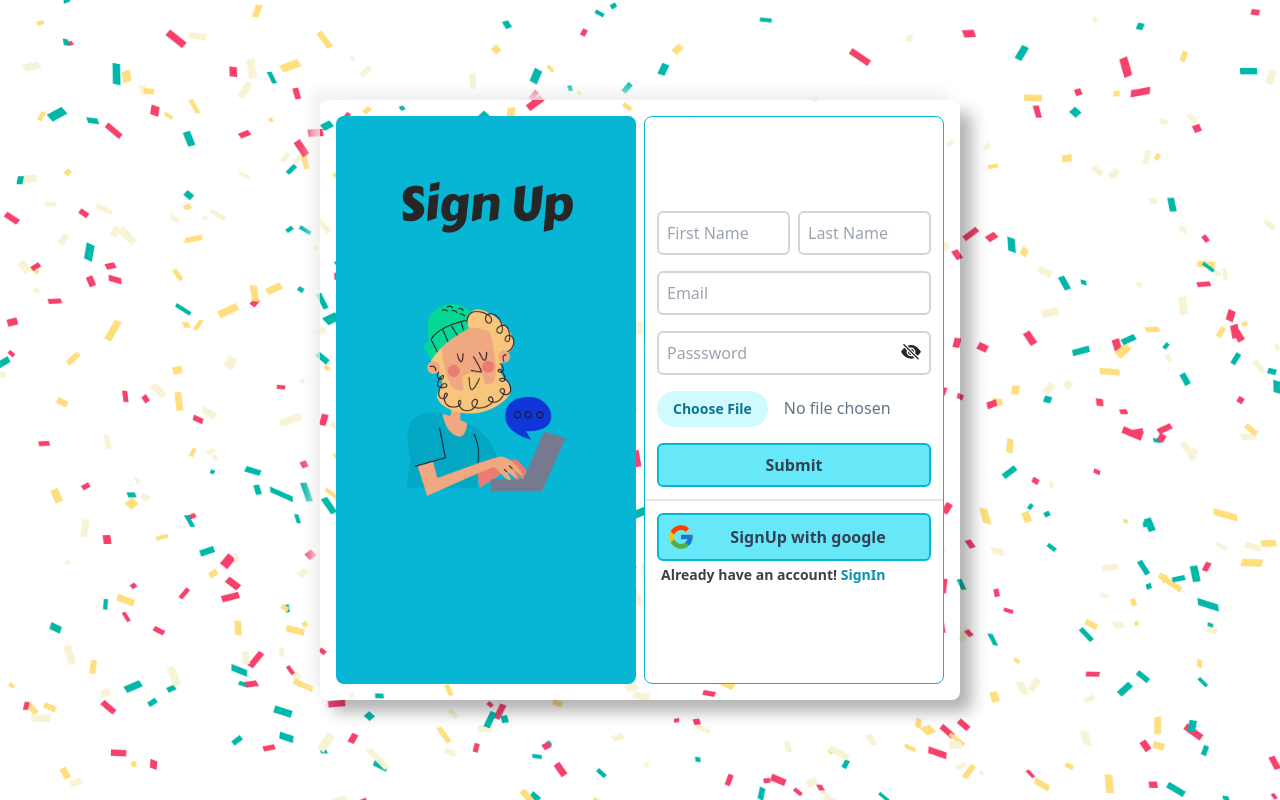
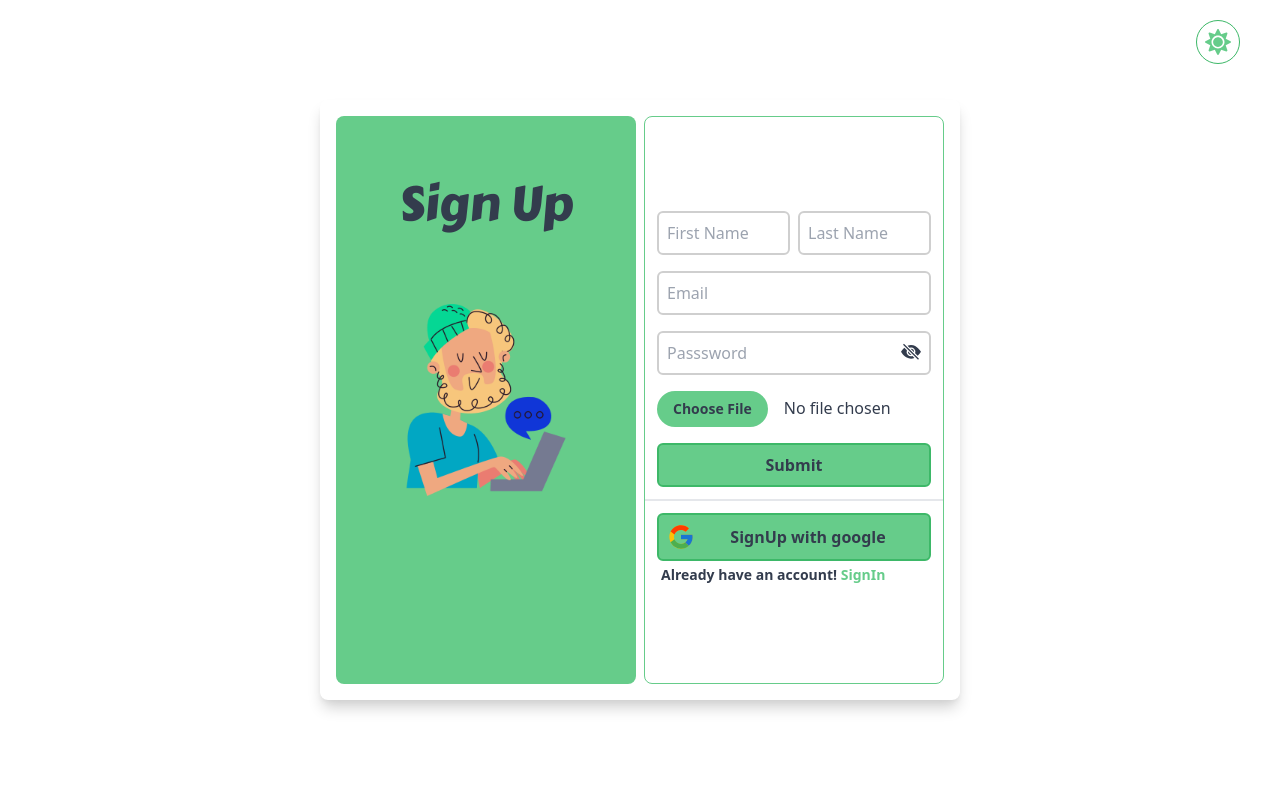
Before and after one commit to Rohit22-dev/ChatApp, a React (Vite) app: page /signup in a window 1280 px wide. Built offline with nearby package versions, Linux system fonts and the light colour scheme; what imagekitio-react would draw is missing.

Commit message:
add dark mode toggle in all screens

```diff
--- a/src/Screens/Home.jsx
+++ b/src/Screens/Home.jsx
@@ -1,4 +1,5 @@
 import { useEffect, useState } from "react";
+import { useSelector } from "react-redux";
 import { useMediaQuery } from "react-responsive";
 import Chat from "../components/Chat";
 import Input from "../components/Input";
@@ -7,6 +8,7 @@ import Sidebar from "../components/Sidebar";
 
 const Home = () => {
   const [sideBarToggle, setSideBarToggle] = useState(false);
+  const mode = useSelector((state) => state.mode);
   const isLargeScreen = useMediaQuery({
     query: "(min-width: 1024px)",
   });
@@ -18,7 +20,10 @@ const Home = () => {
     }
   }, [isLargeScreen]);
   return (
-    <div className="flex flex-col bg-base-300 h-screen">
+    <div
+      className="flex flex-col h-screen"
+      data-theme={mode === "light" ? "emerald" : "dark"}
+    >
       <Navbar
         setSideBarToggle={setSideBarToggle}
         sideBarToggle={sideBarToggle}
--- a/src/Screens/SignIn.jsx
+++ b/src/Screens/SignIn.jsx
@@ -11,8 +11,9 @@ import { BsFillEyeSlashFill } from "react-icons/bs";
 import { useState } from "react";
 import chatting from "../assets/chatting.png";
 import { useDispatch, useSelector } from "react-redux";
-import { setUser } from "../store";
+import { setMode, setUser } from "../store";
 import pattern from "../assets/pattern2.png";
+import { FaMoon, FaSun } from "react-icons/fa";
 
 const SignIn = () => {
   const [email, setEmail] = useState("");
@@ -20,6 +21,7 @@ const SignIn = () => {
   const [password, setPassword] = useState("");
   const [loading, setLoading] = useState(false);
   const navigate = useNavigate();
+  const mode = useSelector((state) => state.mode);
   const dispatch = useDispatch();
 
   const signInClicked = async () => {
@@ -63,12 +65,36 @@ const SignIn = () => {
       });
   };
 
+  const handleClick = () => {
+    dispatch(setMode());
+  };
+
   return (
-    <div className="grid h-screen w-screen place-items-center bg-neutral-100 relative">
-      <img src={pattern} className="h-full w-full absolute object-fill" />
-      <div className="z-10 grid grid-cols-1 grid-rows-2 md:grid-cols-2 md:grid-rows-1 lg:w-1/2 w-3/4 h-3/4 bg-clip-content rounded-lg neu p-4 gap-2">
-        <div className="bg-orange-500 rounded-lg flex justify-center gap-4 md:grid place-items-center relative">
-          <p className="font-display text-5xl text-neutral-800 md:absolute top-16">
+    <div
+      className="grid h-screen w-screen place-items-center bg-base-100 relative "
+      data-theme={mode === "light" ? "acid" : "dark"}
+    >
+      {/* <img src={pattern} className="h-full w-full absolute object-fill" /> */}
+
+      <div className="absolute top-5 right-10 border border-secondary-focus rounded-full p-2 cursor-pointer">
+        {mode === "light" ? (
+          <FaSun
+            className="text-secondary"
+            onClick={() => handleClick()}
+            size={26}
+          />
+        ) : (
+          <FaMoon
+            className="text-secondary"
+            onClick={() => handleClick()}
+            size={26}
+          />
+        )}
+      </div>
+
+      <div className="z-10 grid grid-cols-1 grid-rows-2 md:grid-cols-2 md:grid-rows-1 lg:w-1/2 w-3/4 h-3/4 bg-clip-content rounded-lg shadow-lg shadow-base-300 p-4 gap-2">
+        <div className="bg-secondary rounded-lg flex justify-center gap-4 md:grid place-items-center relative">
+          <p className="font-display text-5xl text-base-content md:absolute top-16">
             Sign In
           </p>
           <img
@@ -78,16 +104,16 @@ const SignIn = () => {
           />
         </div>
 
-        <div className="flex flex-col justify-center bg-white rounded-lg border border-orange-500 divide-y-2">
+        <div className="flex flex-col justify-center bg-base-100 rounded-lg border border-secondary divide-y-2">
           <div
             // onSubmit={() => handleFormSubmit()}
-            className="p-3 flex flex-col gap-4 text-black"
+            className="p-3 flex flex-col gap-4 text-base-content"
           >
             <input
               placeholder="Email"
               type="email"
               onChange={(e) => setEmail(e.target.value)}
-              className="border-2 border-neutral-300 rounded-md p-2 focus:border-orange-500 outline-none caret-orange-500"
+              className="border-2 border-base-300 rounded-md p-2 focus:border-secondary outline-none caret-secondary"
             />
             <div className="relative">
               <input
@@ -95,10 +121,10 @@ const SignIn = () => {
                 type={seePSW ? "password" : "text"}
                 value={password}
                 onChange={(e) => setPassword(e.target.value)}
-                className="border-2 w-full border-neutral-300 rounded-md p-2 focus:border-cyan-500 outline-none caret-cyan-500"
+                className="border-2 w-full border-base-300 rounded-md p-2 focus:border-secondary outline-none caret-secondary"
               />
               <div
-                className="absolute right-3 top-0 translate-y-[80%] cursor-pointer scale-125 text-neutral-800"
+                className="absolute right-3 top-0 translate-y-[80%] cursor-pointer scale-125 text-base-content"
                 onClick={() => setSeePSW(!seePSW)}
               >
                 {seePSW ? <BsFillEyeSlashFill /> : <BsFillEyeFill />}
@@ -106,33 +132,37 @@ const SignIn = () => {
             </div>
 
             {/* <Button
-              color="orange"
-              value="Submit"
+              color="
+              secondary="Submit"
               onClick={() => handleFormSubmit()}
             /> */}
             <button
-              className="bg-orange-300 rounded-md p-2 border-2 border-orange-500 text-slate-700 text-md font-bold"
+              className="bg-secondary rounded-md p-2 border-2 border-secondary-focus text-base-content text-md font-bold"
               onClick={() => handleFormSubmit()}
             >
               Submit
             </button>
-            {loading && <span className="text-sm font-semibold" >Loading data. Please wait...</span> }
+            {loading && (
+              <span className="text-sm font-semibold">
+                Loading data. Please wait...
+              </span>
+            )}
           </div>
 
           <div className="p-3 flex flex-col">
             <button
-              className="bg-orange-300 rounded-md p-2 border-2 border-orange-500 flex justify-between items-center"
+              className="bg-secondary rounded-md p-2 border-2 border-secondary-focus flex justify-between items-center"
               onClick={() => signInClicked()}
             >
               <FcGoogle size={28} />
-              <p className="text-slate-700 text-md font-bold flex-1">
+              <p className="text-base-content text-md font-bold flex-1">
                 SignIn with google
               </p>{" "}
             </button>
-            <p className="text-sm font-semibold m-1 text-neutral-700">
+            <p className="text-sm font-semibold m-1 text-base-content">
               Don't have an account!{" "}
               <span
-                className="text-orange-600 cursor-pointer"
+                className="text-secondary cursor-pointer"
                 onClick={() => navigate("/signup")}
               >
                 SignUp
--- a/src/Screens/SignUp.jsx
+++ b/src/Screens/SignUp.jsx
@@ -13,10 +13,11 @@ import { BsFillEyeFill } from "react-icons/bs";
 import { BsFillEyeSlashFill } from "react-icons/bs";
 import { useEffect, useState } from "react";
 import chatting from "../assets/chatting_2.png";
-import { useDispatch } from "react-redux";
-import { setUser } from "../store";
+import { useDispatch, useSelector } from "react-redux";
+import { setMode, setUser } from "../store";
 import pattern from "../assets/pattern2.png";
 import { doc, setDoc } from "firebase/firestore";
+import { FaMoon, FaSun } from "react-icons/fa";
 
 const SignUp = () => {
   const dispatch = useDispatch();
@@ -27,6 +28,7 @@ const SignUp = () => {
   const [image, setImage] = useState(null);
   const [seePSW, setSeePSW] = useState(true);
   const navigate = useNavigate();
+  const mode = useSelector((state) => state.mode);
 
   const handleImageChange = (e) => {
     if (e.target.files[0]) {
@@ -179,12 +181,36 @@ const SignUp = () => {
     }
   };
 
+  const handleClick = () => {
+    dispatch(setMode());
+  };
+
   return (
-    <div className="grid h-screen w-screen place-items-center bg-neutral-100 ">
-      <img src={pattern} className="h-full w-full absolute object-fill" />
-      <div className="z-10 grid grid-cols-1 grid-rows-2 md:grid-cols-2 md:grid-rows-1 lg:w-1/2 w-3/4 min-h-[75%] bg-clip-content rounded-lg neu p-4 gap-2">
-        <div className="bg-cyan-500 rounded-lg flex justify-center gap-4 md:grid place-items-center relative">
-          <p className="font-display text-5xl text-neutral-800 md:absolute top-16">
+    <div
+      className="grid h-screen w-screen place-items-center bg-base-100 "
+      data-theme={mode === "light" ? "emerald" : "dark"}
+    >
+      {/* <img src={pattern} className="h-full w-full absolute object-fill" /> */}
+
+      <div className="absolute top-5 right-10 border border-primary-focus rounded-full p-2 cursor-pointer">
+        {mode === "light" ? (
+          <FaSun
+            className="text-primary"
+            onClick={() => handleClick()}
+            size={26}
+          />
+        ) : (
+          <FaMoon
+            className="text-primary"
+            onClick={() => handleClick()}
+            size={26}
+          />
+        )}
+      </div>
+
+      <div className="z-10 grid grid-cols-1 grid-rows-2 md:grid-cols-2 md:grid-rows-1 lg:w-1/2 w-3/4 min-h-[75%] bg-clip-content rounded-lg shadow-lg shadow-base-300 p-4 gap-2">
+        <div className="bg-primary rounded-lg flex justify-center gap-4 md:grid place-items-center relative">
+          <p className="font-display text-5xl text-base-content md:absolute top-16">
             Sign Up
           </p>
           <img
@@ -193,8 +219,8 @@ const SignUp = () => {
             className="h-48 object-cover z-10 hidden sm:block"
           />
         </div>
-        <div className="flex flex-col justify-center bg-white rounded-lg border border-cyan-500 divide-y-2">
-          <div className="p-3 flex flex-col gap-4 text-black">
+        <div className="flex flex-col justify-center bg-base-100 rounded-lg border border-primary divide-y-2">
+          <div className="p-3 flex flex-col gap-4 text-base-content">
             <div className="grid grid-cols-2 gap-2">
               <input
                 placeholder="First Name"
@@ -202,20 +228,20 @@ const SignUp = () => {
                 onChange={(e) =>
                   setName({ ...name, firstName: e.target.value })
                 }
-                className="border-2 border-neutral-300 rounded-md p-2 focus:border-cyan-500 outline-none caret-cyan-500 "
+                className="border-2 border-base-300 rounded-md p-2 focus:border-primary outline-none caret-primary "
               />
               <input
                 placeholder="Last Name"
                 type="text"
                 onChange={(e) => setName({ ...name, lastName: e.target.value })}
-                className="border-2 border-neutral-300 rounded-md p-2 focus:border-cyan-500 outline-none caret-cyan-500 "
+                className="border-2 border-base-300 rounded-md p-2 focus:border-primary outline-none caret-primary "
               />
             </div>
             <input
               placeholder="Email"
               type="email"
               onChange={(e) => setEmail(e.target.value)}
-              className="border-2 border-neutral-300 rounded-md p-2 focus:border-cyan-500 outline-none caret-cyan-500"
+              className="border-2 border-base-300 rounded-md p-2 focus:border-primary outline-none caret-primary"
             />
             <div className="relative">
               <input
@@ -223,10 +249,10 @@ const SignUp = () => {
                 type={seePSW ? "password" : "text"}
                 value={password}
                 onChange={(e) => setPassword(e.target.value)}
-                className="border-2 w-full border-neutral-300 rounded-md p-2 focus:border-cyan-500 outline-none caret-cyan-500"
+                className="border-2 w-full border-base-300 rounded-md p-2 focus:border-primary outline-none caret-primary"
               />
               <div
-                className="absolute right-3 top-0 translate-y-[80%] cursor-pointer scale-125 text-neutral-800"
+                className="absolute right-3 top-0 translate-y-[80%] cursor-pointer scale-125 text-base-content"
                 onClick={() => setSeePSW(!seePSW)}
               >
                 {seePSW ? <BsFillEyeSlashFill /> : <BsFillEyeFill />}
@@ -237,19 +263,19 @@ const SignUp = () => {
               required
               onChange={handleImageChange}
               accept="image/png, image/jpeg, image/webp, image/jpg"
-              className="block w-full text-md text-slate-500 file:cursor-pointer
+              className="block w-full text-md text-base-content file:cursor-pointer
               file:mr-4 file:py-2 file:px-4
               file:rounded-full file:border-0
               file:text-sm file:font-semibold
-              file:bg-cyan-100 file:text-cyan-700
-              hover:file:bg-cyan-200"
+              file:bg-primary file:text-base-content
+              hover:file:bg-primary"
             />
             {/* <input type="file" className="" onChange={(e)=>setImage(e.target.value)} /> */}
 
-            {/* <Button type="submit" color="cyan" value="Submit" /> */}
+            {/* <Button type="submit" color="primarylue="Submit" /> */}
 
             <button
-              className="bg-cyan-300 rounded-md p-2 border-2 border-cyan-500 text-slate-700 text-md font-bold"
+              className="bg-primary rounded-md p-2 border-2 border-primary-focus text-base-content text-md font-bold"
               onClick={() => handleFormSubmit()}
             >
               Submit
@@ -263,18 +289,18 @@ const SignUp = () => {
 
           <div className="p-3 flex flex-col">
             <button
-              className="bg-cyan-300 rounded-md p-2 border-2 border-cyan-500 flex justify-between items-center"
+              className="bg-primary rounded-md p-2 border-2 border-primary-focus flex justify-between items-center"
               onClick={() => signInClicked()}
             >
               <FcGoogle size={28} />
-              <p className="text-slate-700 text-md font-bold flex-1">
+              <p className="text-base-content text-md font-bold flex-1">
                 SignUp with google
               </p>{" "}
             </button>
-            <p className="text-sm font-semibold m-1 text-neutral-700">
+            <p className="text-sm font-semibold m-1 text-base-700">
               Already have an account!{" "}
               <span
-                className="text-cyan-600 cursor-pointer"
+                className="text-primary cursor-pointer"
                 onClick={() => navigate("/signIn")}
               >
                 SignIn
--- a/src/components/Chat.jsx
+++ b/src/components/Chat.jsx
@@ -14,9 +14,9 @@ const Chat = () => {
   return (
     <div className="flex flex-col justify-between flex-1">
       {/* Top */}
-      <div className="flex p-4 px-4 justify-between items-center h-fit w-full ">
-        <p className="font-semibold tracking-wider">{user?.displayName}</p>
-        <div className="flex gap-4">
+      <div className="flex p-4 px-4 justify-between items-center h-fit w-full bg-base-200">
+        <p className="font-semibold tracking-wider text-base-content">{user?.displayName}</p>
+        <div className="flex gap-4 text-base-content">
           <FaVideo />
           <IoMdCall />
           <SlOptions />
--- a/src/components/Message.jsx
+++ b/src/components/Message.jsx
@@ -26,7 +26,7 @@ const Message = ({ message }) => {
         message.senderId === currentUser.uid ? "chat-end" : "chat-start"
       } `}
     >
-      <time className="text-xs opacity-50 mr-1 mb-1">
+      <time className="text-xs opacity-70 mr-1 mb-1">
         {time(message.date.seconds)}
       </time>
       <div className="chat-image avatar">
@@ -41,7 +41,7 @@ const Message = ({ message }) => {
           />
         </div>
       </div>
-      <div className="chat-bubble">
+      <div className="chat-bubble chat-bubble-primary">
         <p>{message.text}</p>
         {message.img && <img src={message.img} alt="" />}
       </div>
--- a/src/components/Messages.jsx
+++ b/src/components/Messages.jsx
@@ -21,7 +21,7 @@ const Messages = () => {
   // console.log(messages);
 
   return (
-    <div className="h-[47rem] p-10 bg-zinc-700 overflow-scroll">
+    <div className="h-[47rem] p-10 bg-neutral overflow-scroll">
       {messages.map((m) => (
         <Message message={m} key={m.id} />
       ))}
--- a/src/components/Navbar.jsx
+++ b/src/components/Navbar.jsx
@@ -4,16 +4,23 @@ import { useEffect } from "react";
 import { useDispatch, useSelector } from "react-redux";
 import { useNavigate } from "react-router-dom";
 import { auth } from "../config";
-import { setUser } from "../store";
+import { setMode, setUser } from "../store";
 import pattern from "../assets/pattern1.png";
 import { IKImage } from "imagekitio-react";
 import man from "../assets/man.png";
 import { HiMenuAlt2 } from "react-icons/hi";
+import { FaMoon, FaSun } from "react-icons/fa";
 
 const Navbar = ({ sideBarToggle, setSideBarToggle }) => {
   const navigate = useNavigate();
-  const user = useSelector((state) => state.user);
+  const { user, mode } = useSelector((state) => ({
+    user: state.user,
+    mode: state.mode,
+  }));
   const dispatch = useDispatch();
+  const handleClick = () => {
+    dispatch(setMode());
+  };
 
   // useEffect(() => {
   //   // console.log(auth.currentUser);
@@ -35,7 +42,7 @@ const Navbar = ({ sideBarToggle, setSideBarToggle }) => {
       });
   };
   return (
-    <div className="navbar bg-base-100">
+    <div className="navbar bg-base-300 px-5 gap-5">
       <button className="flex-none lg:hidden p-2 hover:bg-[#444e62] rounded-lg">
         <HiMenuAlt2
           size={24}
@@ -44,6 +51,37 @@ const Navbar = ({ sideBarToggle, setSideBarToggle }) => {
       </button>
       <div className="flex-1">
         <a className="btn btn-ghost normal-case text-xl">O-Chat</a>
+      </div>
+      {/*
+      <label className="swap swap-rotate">
+        <input type="checkbox" />
+
+        <FaSun
+          className="swap-on text-base-content"
+          onClick={() => handleClick()}
+          size={26}
+        />
+
+        <FaMoon
+          className="swap-off text-base-content"
+          onClick={() => handleClick()}
+          size={26}
+        />
+      </label> */}
+      <div className="">
+        {mode === "light" ? (
+          <FaSun
+            className="text-accent"
+            onClick={() => handleClick()}
+            size={26}
+          />
+        ) : (
+          <FaMoon
+            className="text-primary"
+            onClick={() => handleClick()}
+            size={26}
+          />
+        )}
       </div>
 
       <div className="flex-none gap-2">
--- a/src/components/Search.jsx
+++ b/src/components/Search.jsx
@@ -87,7 +87,7 @@ const Search = () => {
       <input
         type="text"
         placeholder="Find a user"
-        className=" w-full max-w-xs placeholder:text-white text-white outline-none pb-4 px-2"
+        className=" w-full max-w-xs placeholder:text-base-content text-base-content outline-none pb-4 px-2"
         onKeyDown={handleKey}
         onChange={(e) => setUsername(e.target.value)}
         value={username}
--- a/src/components/Sidebar.jsx
+++ b/src/components/Sidebar.jsx
@@ -33,7 +33,7 @@ const Sidebar = () => {
 
   return (
     <div>
-      <ul className="menu p-4 w-80 lg:w-96 h-full bg-base-200 text-base-content divide-y-[1px] divide-neutral-700 ">
+      <ul className="menu p-4 w-80 lg:w-96 h-full bg-base-100 text-base-content divide-y-[1px] divide-neutral-700 ">
         <Search />
         {Object.entries(chats)?.map((chat) => (
           <li key={chat[0]} onClick={() => handleSelect(chat[1].userInfo)}>
--- a/tailwind.config.cjs
+++ b/tailwind.config.cjs
@@ -1,5 +1,8 @@
 /** @type {import('tailwindcss').Config} */
 module.exports = {
+  // daisyui: {
+  //   themes: ["acid"],
+  // },
   content: ["./index.html", "./src/**/*.{js,ts,jsx,tsx}"],
   theme: {
     extend: {},
```
Also changed, not shown: src/components/Input.jsx (+5 -5 lines).
